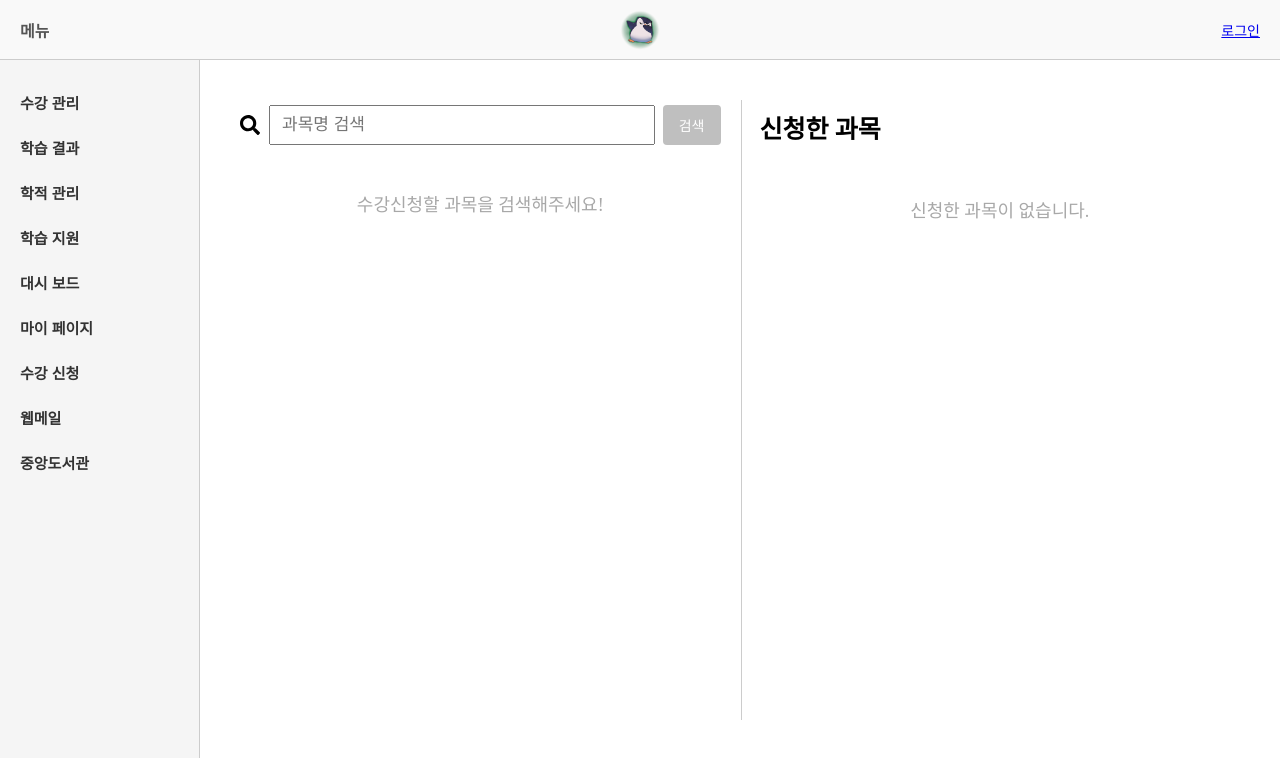
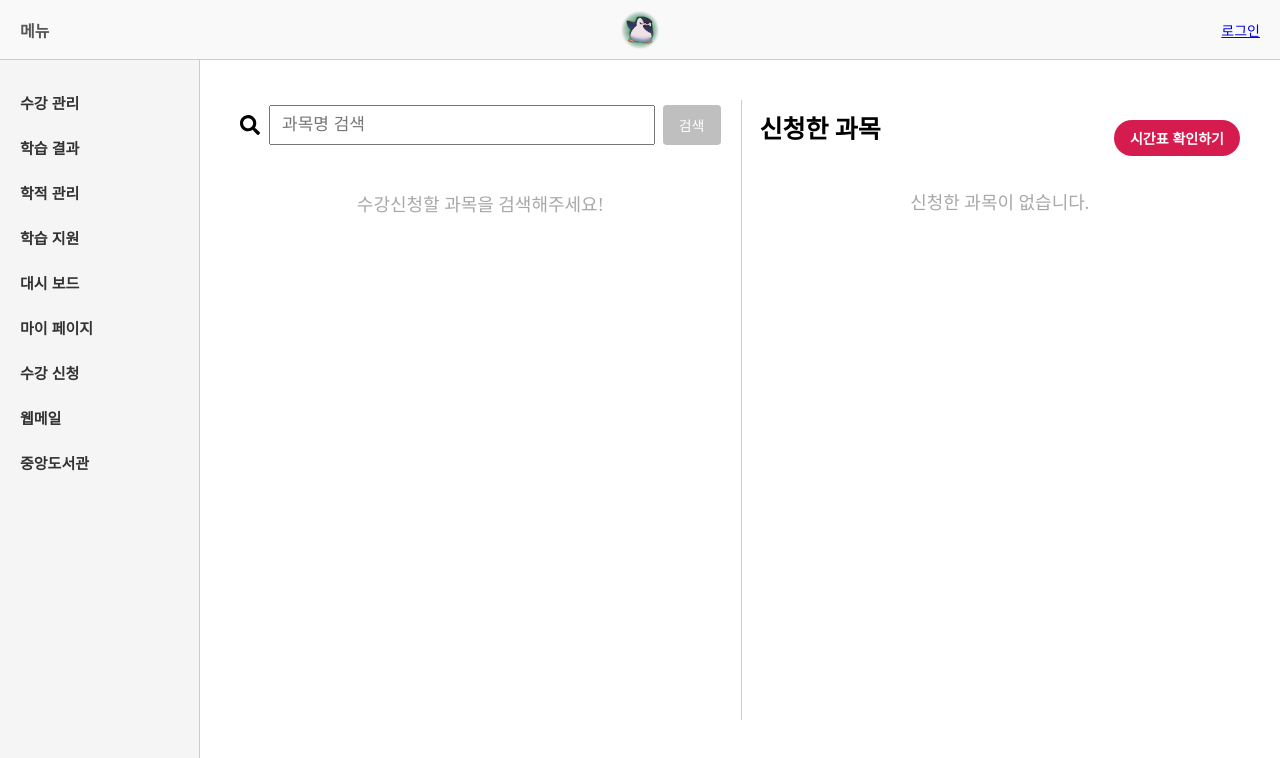
Before and after one commit to kmz6/2025_SE_6, a React (Vite) app in the folder frontend/: page /student/sugang in a window 1280 px wide. Shown: the top 758 px of the page. Built offline with nearby package versions, Linux system fonts and the light colour scheme.

Commit message:
feat: 시간표 확인하기 버튼 추가, timetable 라우팅 처리

```diff
--- a/frontend/src/App.jsx
+++ b/frontend/src/App.jsx
@@ -76,6 +76,7 @@ const router = createBrowserRouter([
     children: [
       { path: "sugang", element: <SugangPage /> },
       { path: "dashboard", element: <DashboardPage /> },
+      { path: "timetable", element: <TimetablePage /> },
     ],
   },
   {
--- a/frontend/src/components/menuRoutes.js
+++ b/frontend/src/components/menuRoutes.js
@@ -1,6 +1,6 @@
 export const routeMap = {
   student: {
-    시간표: "/timetable",
+    시간표: "/student/timetable",
     "출석 관리": "/attendance/student",
     "강의 계획서 조회": "/syllabus/student",
     "수강/성적 조회": "/student/grade",
--- a/frontend/src/pages/student/SugangPage.jsx
+++ b/frontend/src/pages/student/SugangPage.jsx
@@ -2,8 +2,10 @@ import { useState } from "react";
 import { courseData, facultyMap } from "../../mocks/courseData";
 import * as S from "../../styles/SugangPage.style";
 import { FaSearch } from "react-icons/fa";
+import { useNavigate } from "react-router-dom";
 
 function SugangPage() {
+  const navigate = useNavigate();
   const [inputValue, setInputValue] = useState("");
   const [searchTerm, setSearchTerm] = useState("");
   const [selected, setSelected] = useState([]);
@@ -103,7 +105,12 @@ function SugangPage() {
       </S.Left>
 
       <S.Right>
-        <h3>신청한 과목</h3>
+        <S.RightHeader>
+          <h3>신청한 과목</h3>
+          <S.TimetableButton onClick={() => navigate("/student/timetable")}>
+            시간표 확인하기
+          </S.TimetableButton>
+        </S.RightHeader>
         <S.SelectedList>
           {selected.length === 0 && <p>신청한 과목이 없습니다.</p>}
           {selected.map((course) => (
--- a/frontend/src/styles/SugangPage.style.js
+++ b/frontend/src/styles/SugangPage.style.js
@@ -163,3 +163,26 @@ export const ModalCloseButton = styled.button`
   font-weight: 600;
   cursor: pointer;
 `;
+
+export const RightHeader = styled.div`
+  display: flex;
+  justify-content: space-between;
+  align-items: center;
+  margin-bottom: -8px;
+`;
+
+export const TimetableButton = styled.button`
+  padding: 8px 16px;
+  background-color: #d61c4e;
+  color: white;
+  font-size: 14px;
+  font-weight: bold;
+  border: none;
+  border-radius: 20px;
+  cursor: pointer;
+  transition: background-color 0.2s ease;
+
+  &:hover {
+    background-color: rgb(184, 23, 63);
+  }
+`;
```
